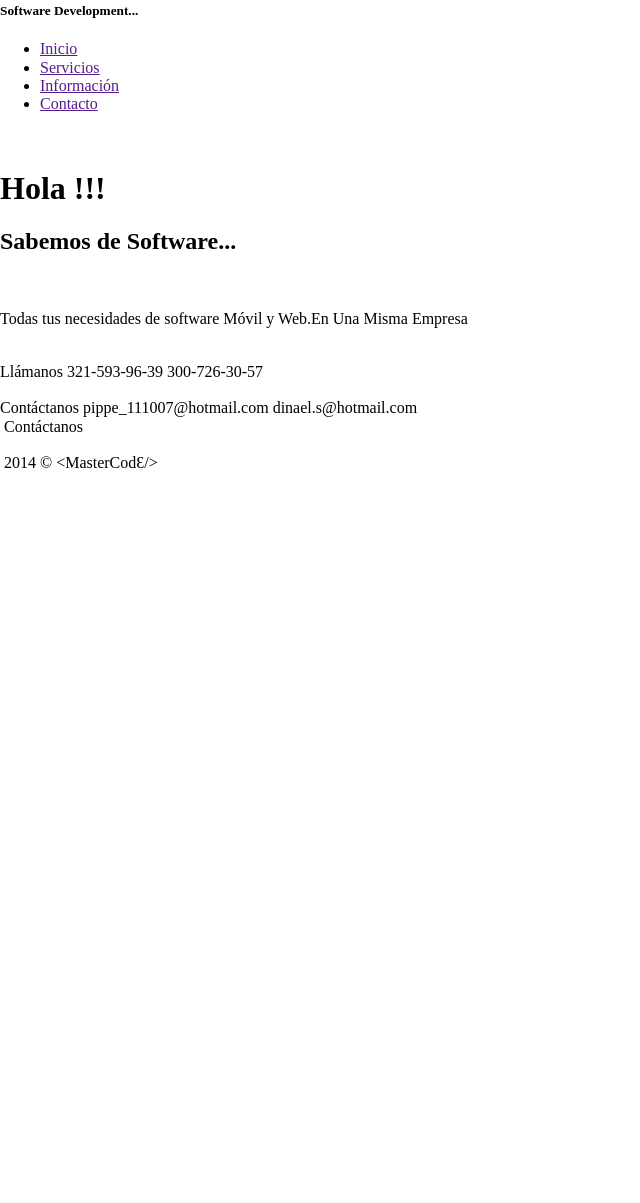
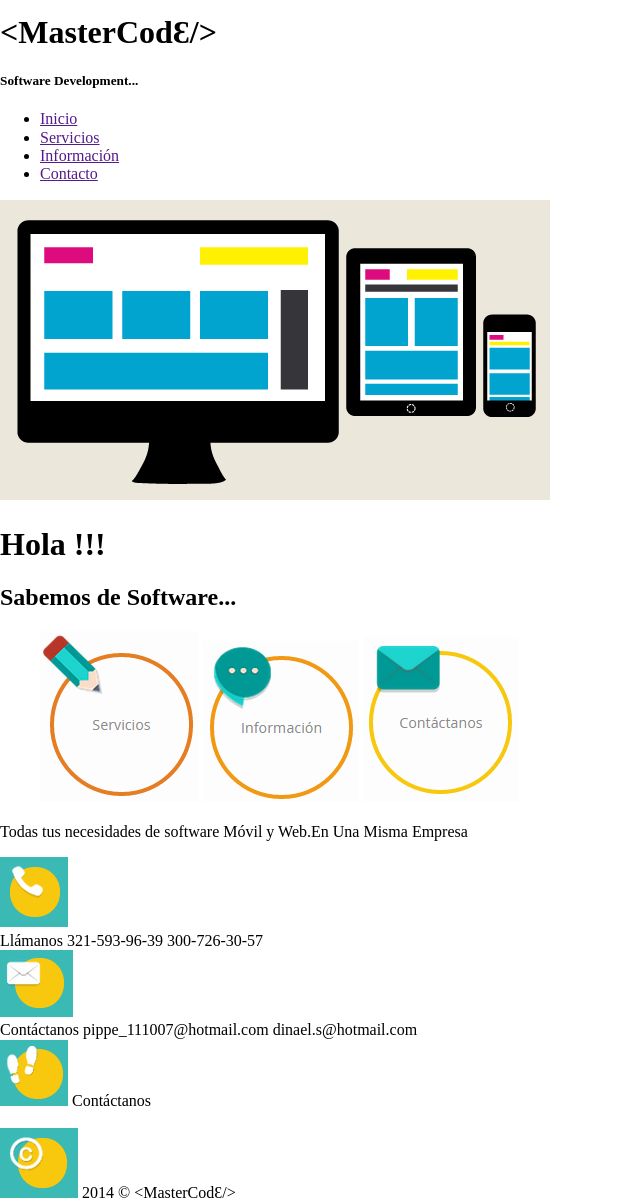
Before and after one commit to MasterCod3/MasterCode, a plain HTML site: page index.html in a window 1280 px wide. Shown: the part 96-1299 px from the top of the page, without its empty margins (0-640 px from the left). Before the commit the page ends 800 px from the top, so only its background shows below. Drawn offline with nearby package versions, Linux system fonts and the light colour scheme.

Commit message:
imagenes
Insercion de imagenes index

```diff
--- a/index.html
+++ b/index.html
@@ -7,7 +7,7 @@
 </head>
 <body>
 	<header>
-		<img src="" alt="">
+		<img src="img/logoheader.png" alt="MasterCodԐ">
 		<div class="titulo">
 			<h1>&#60MasterCodԐ/&#62</h1>
 		</div>
@@ -24,13 +24,13 @@
 		</nav>
 	</header>
 	<section>
-		<img src="" alt="">
+		<img src="img/imagencentral.png" alt="">
 		<div class="hola"><h1>Hola !!!</h1></div>
 		<div class="sdm"><h2>Sabemos de Software...</h2></div>
 		<figure>
-			<img src="" alt="">
-			<img src="" alt="">
-			<img src="" alt="">
+			<img src="img/serviciosinicio.png" alt="Servicios">
+			<img src="img/informacioninicio.png" alt="Informacion">
+			<img src="img/contactanosinicio.png" alt="Contactanos">
 		</figure>
 		<div class="descripcion">
 			<p>Todas tus necesidades de software Móvil y Web.<span id="enuna">En Una Misma Empresa</span>
@@ -39,7 +39,7 @@
 	</section>
 	<footer>
 		<div class="llamanos">
-			<img src="" alt="">
+			<img src="img/llamanosfooter.png" alt="llamanos">
 			<div class="telefono">
 				<span id="celular">Llámanos</span>
 				<span id="telAND">321-593-96-39</span>
@@ -47,7 +47,7 @@
 			</div>
 		</div>
 		<div class="contactanos">
-			<img src="" alt="">
+			<img src="img/contactanosfooter.png" alt="Contáctanos">
 			<div class="correos">
 				<span id="contacto">Contáctanos</span>
 				<span id="emailAND">pippe_111007@hotmail.com</span>
@@ -55,7 +55,7 @@
 			</div>
 		</div>
 		<div class="siguenos">
-			<img src="" alt="">
+			<img src="img/siguenosfooter.png" alt="siguenos">
 			<span id="contacto">Contáctanos</span>
 			<div class="redes">
 				<img src="" alt="">
@@ -63,7 +63,7 @@
 			</div>
 		</div>
 		<div class="copy">
-			<img src="" alt="">
+			<img src="img/copyfooter.png" alt="">
 			<span>2014 © &#60MasterCodԐ/&#62 </span>
 		</div>
 	</footer>
```
Also changed, not shown: img/contactanosfooter.PNG (added), img/contactanosinicio.PNG (added), img/copyfooter.PNG (added), img/imagencentral.png (added), img/informacioninicio.PNG (added), img/llamanosfooter.PNG (added), img/logoheader.png (added), img/serviciosinicio.png (added), img/siguenosfooter.PNG (added).
